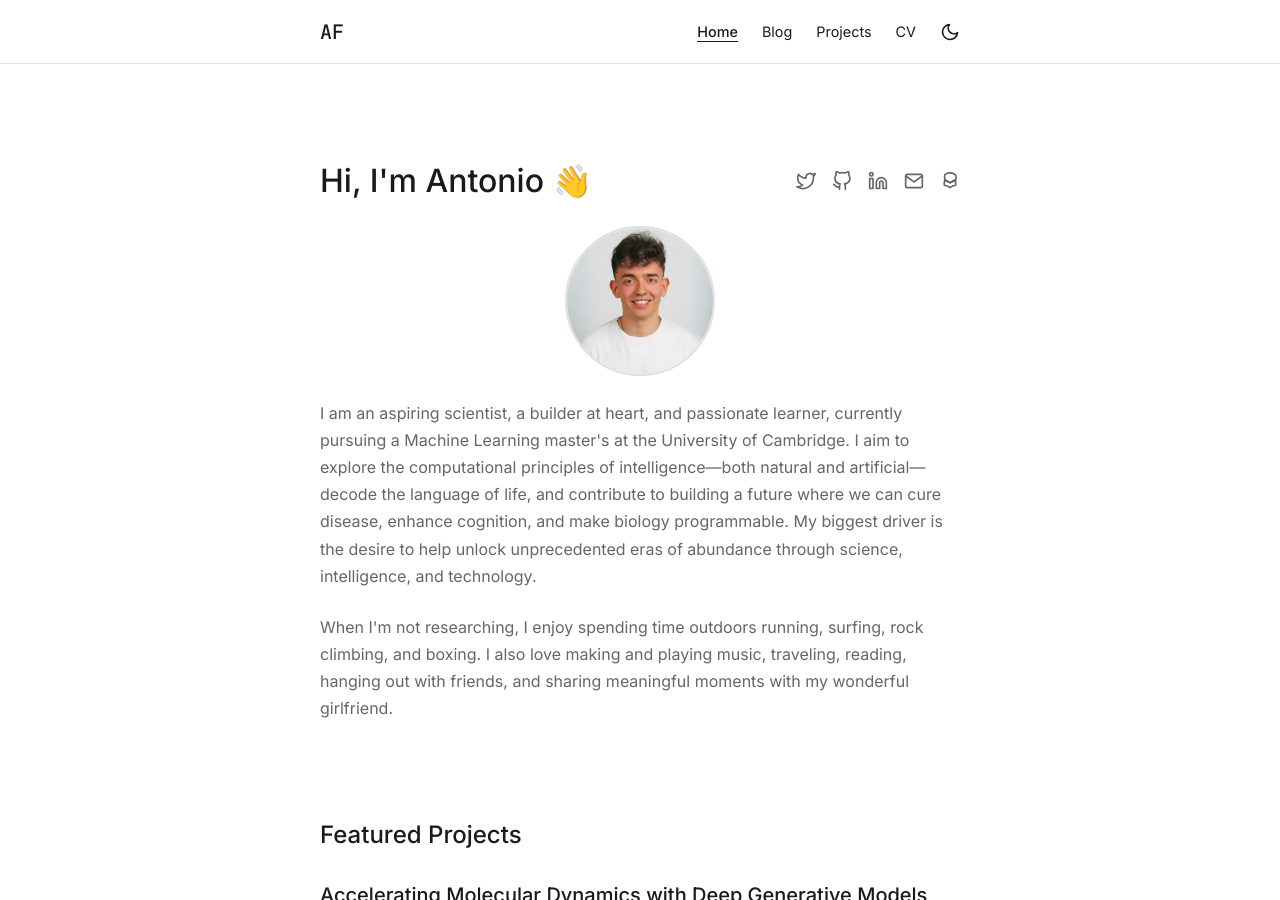
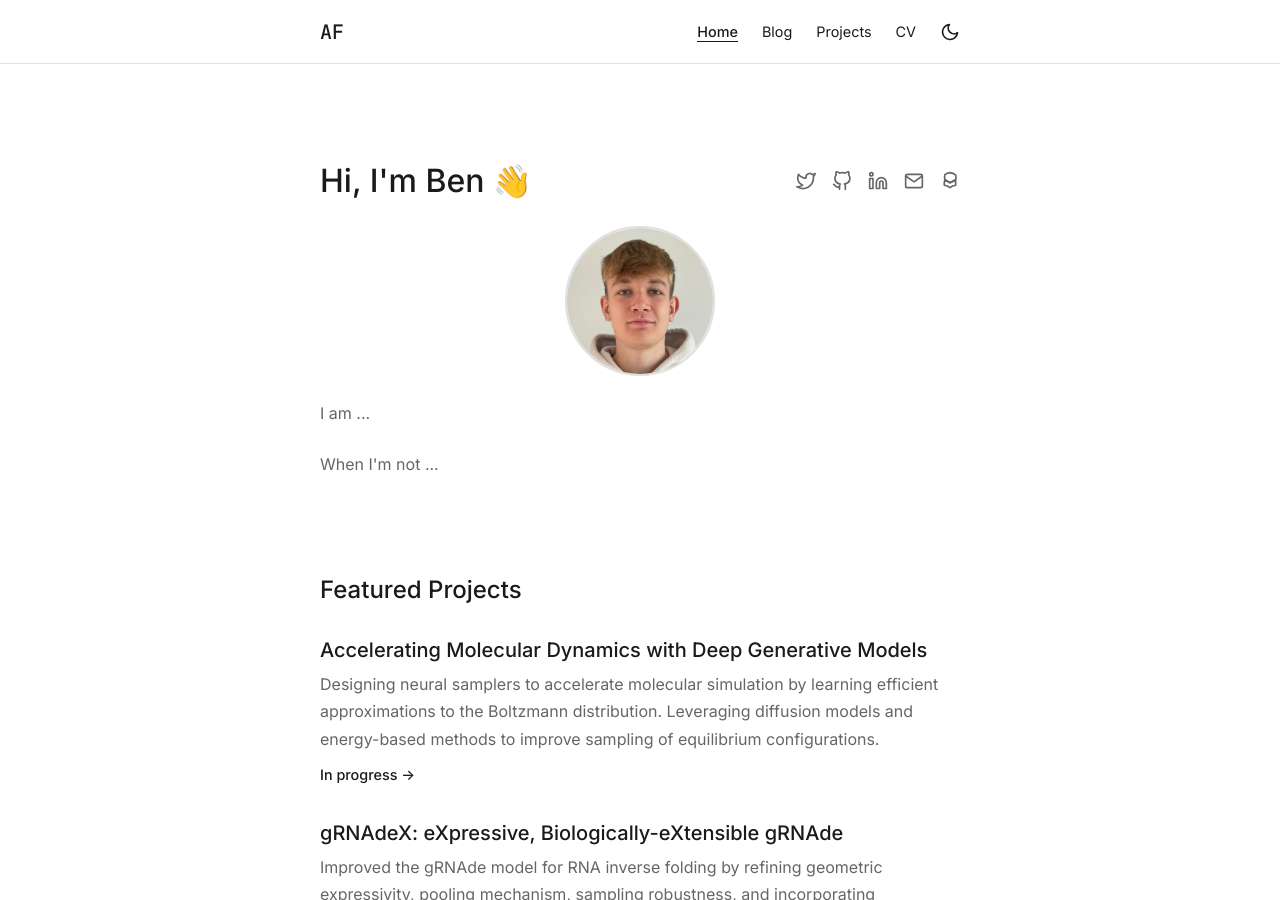
Before and after one commit to bmcd243/bmcd243.github.io, a Jekyll site: the page built from index.html, in a window 1280 px wide and 900 px high. Built offline with Jekyll 4.4.1, drawn with Linux system fonts in a browser that asks for light colours.

Commit message:
initial commit

```diff
--- a/index.html
+++ b/index.html
@@ -8,7 +8,7 @@ home_active: true
     <section id="home" class="intro">
         <div class="container">
             <div class="intro-header">
-                <h1>Hi, I'm Antonio <span class="wave">👋</span></h1>
+                <h1>Hi, I'm Ben <span class="wave">👋</span></h1>
 
                 <div class="social-links">
                     <a href="https://x.com/antoniofrancaib" target="_blank" rel="noopener noreferrer" aria-label="Twitter">
@@ -35,15 +35,11 @@ home_active: true
 
             <div class="bio">
                 <p>
-                    I am an aspiring scientist, a builder at heart, and passionate learner, currently pursuing a Machine Learning master's at the University of Cambridge.
-                    I aim to explore the computational principles of intelligence—both natural and artificial—decode the language of life,
-                    and contribute to building a future where we can cure disease, enhance cognition, and make biology programmable.
-                    My biggest driver is the desire to help unlock unprecedented eras of abundance through science, intelligence, and technology.
+                    I am ...
                 </p>
 
                 <p>
-                    When I'm not researching, I enjoy spending time outdoors running, surfing, rock climbing, and boxing. I also love making and playing music,
-                    traveling, reading, hanging out with friends, and sharing meaningful moments with my wonderful girlfriend.
+                    When I'm not ...
                 </p>
             </div>
         </div>
```
Also changed, not shown: assets/images/favicon.png, assets/images/profile_pic.jpeg, 6 other files.
